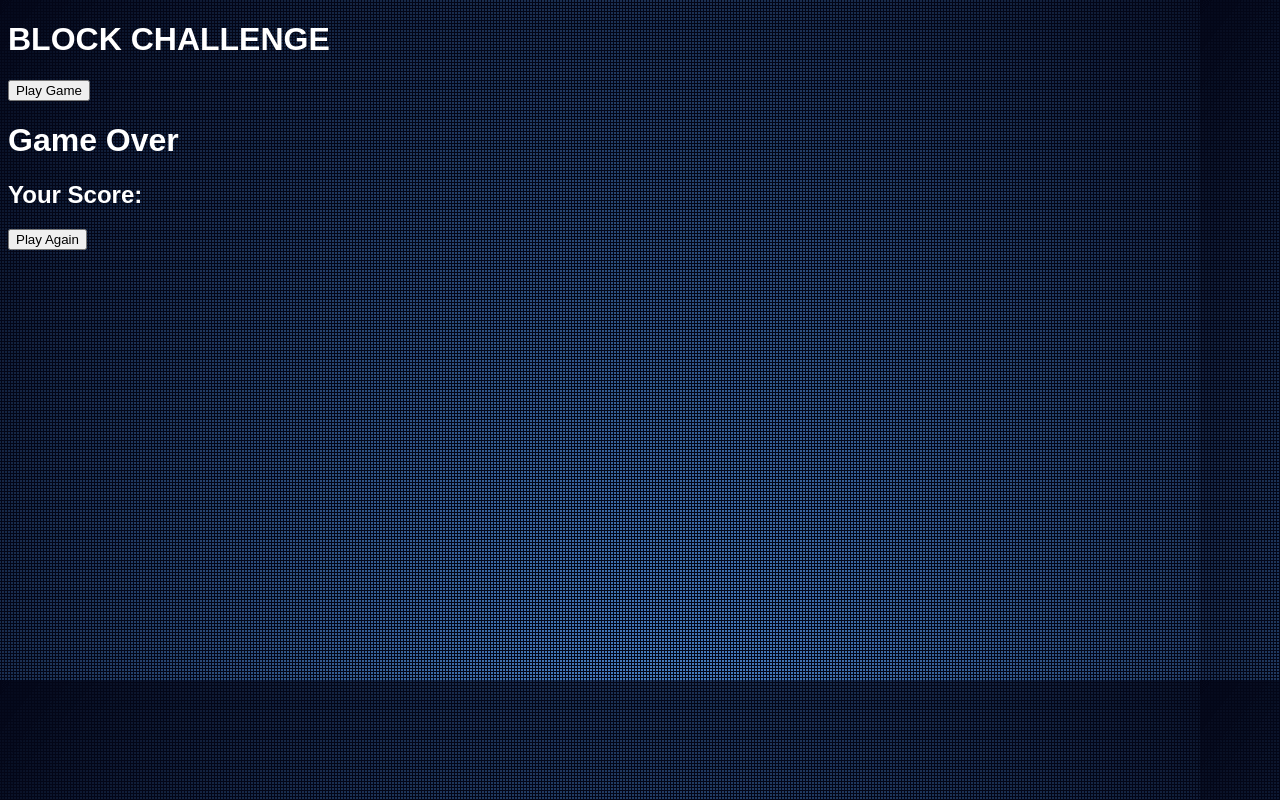
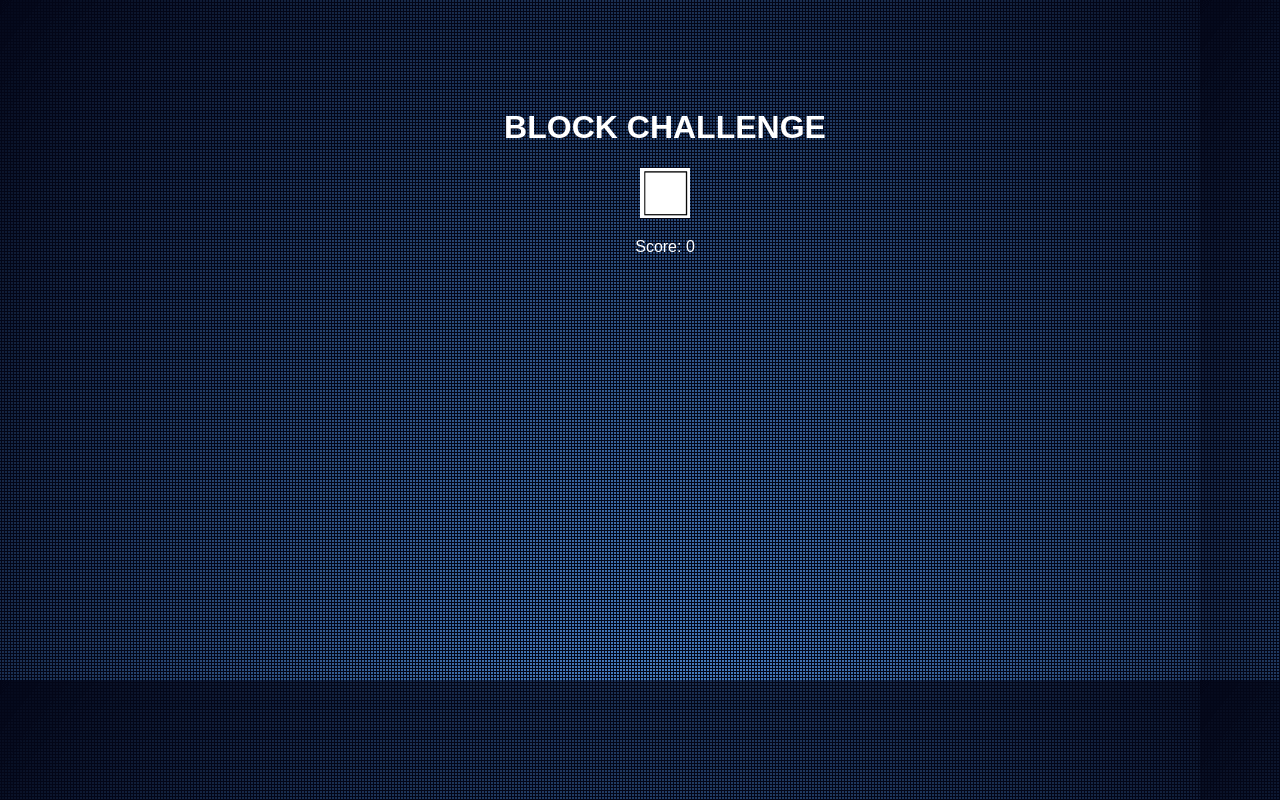
Before and after one commit to carmenvillalobos/mileStoneProject1, a plain HTML site: page index.html in a window 1280 px wide. Drawn offline with Linux system fonts and the light colour scheme.

Commit message:
Everytime you click on the white square image, you get a point added to your final score

```diff
--- a/index.html
+++ b/index.html
@@ -1,7 +1,7 @@
 <!DOCTYPE html>
 <html lang="en">
 <meta charset="UTF-8">
-<title>Page Title</title>
+<title>Block Challenge</title>
 <meta name="viewport" content="width=device-width,initial-scale=1">
 
 <head>
@@ -13,15 +13,17 @@
     <!-- home page -->
     <div class="homePage">
         <h1>BLOCK CHALLENGE</h1>
-        <button type="button" class="startGame">Play Game</button>
+        <img src="square.png" alt="Black Outlined Square" height="50px" width="50px" onclick="addToScore(1)">
+        <p>Score: <span id="score">0</span></p>
+        <!-- <button type="button" class="startGame">Play Game</button> -->
     </div>
 
     <!-- when game is over -->
-    <div class="gameOver">
+    <!-- <div class="gameOver">
     <h1>Game Over</h1>
     <h2>Your Score:</h2>
     <button type="button" class="playAgain">Play Again</button>
-    </div>
+    </div> -->
 </body>
 
 </html>
--- a/index.js
+++ b/index.js
@@ -0,0 +1,6 @@
+var score = 0;
+
+function addToScore(amount){
+    score = score + amount
+    document.getElementById("score").innerHTML = score
+}
--- a/main.css
+++ b/main.css
@@ -3,4 +3,6 @@ body {
 background-image: url(css-lattice-pattern.png);
 color: white;
 font-family: sans-serif;
+text-align: center;
+padding: 80px 50px 30px 100px;
 }
```
Also changed, not shown: square.png (added).
